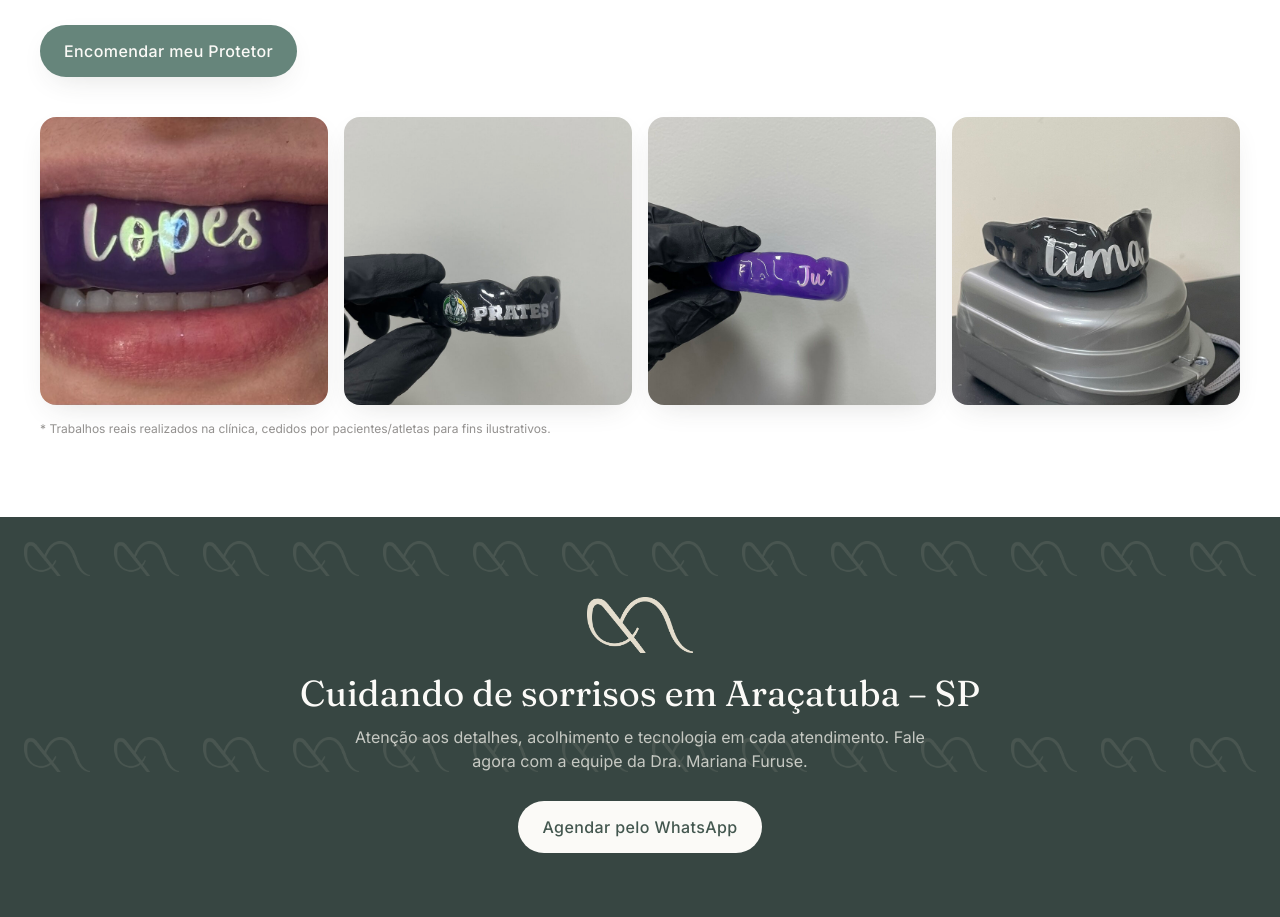
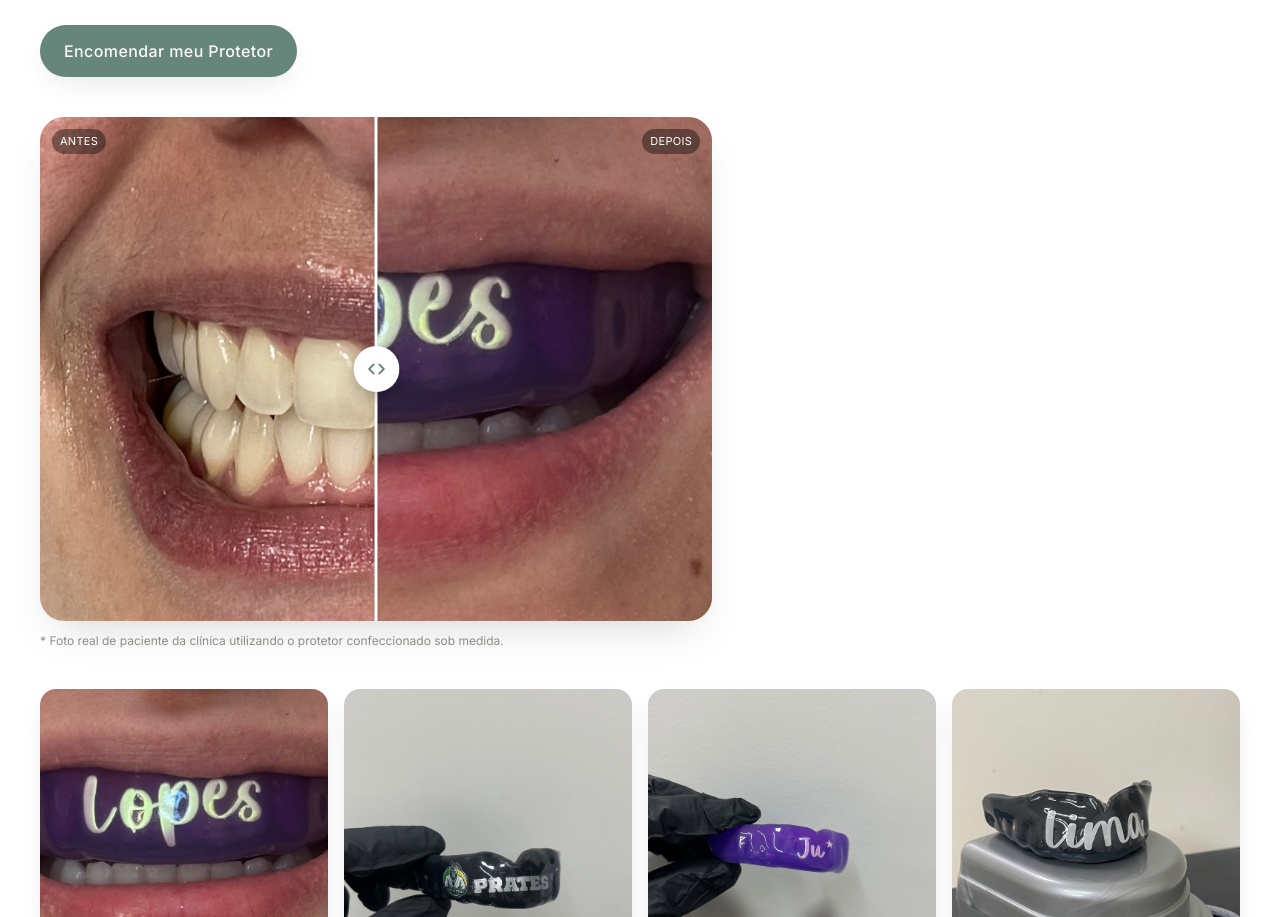
Before and after one commit to vivianggarcia/site-mariana-furuse, a website: page servicos.html in a window 1280 px wide. Shown: the part 4768-5685 px from the top of the page. Drawn offline with Linux system fonts and the light colour scheme.

Commit message:
Adiciona comparador antes/depois do Protetor Esportivo na pagina de servicos e remove da home os servicos sem foto (Canal e Restauracoes)
- Protetor Bucal Esportivo Personalizado: adiciona comparador antes/depois na secao de servicos, alem da galeria de trabalhos reais
- Home: remove da lista de servicos os cards de Endodontia (Canal) e Restauracoes Esteticas, que nao possuem foto

```diff
--- a/assets/js/main.js
+++ b/assets/js/main.js
@@ -169,14 +169,14 @@
       desc: "Alívio imediato da dor e preservação do dente natural com Raio X digital na hora.",
       cat: "canal",
       tag: "Destaque",
-      home: true
+      home: false
     },
     {
       id: "restauracoes",
       title: "Restaurações Estéticas em Resina",
       desc: "Resinas de alta tecnologia no tom exato dos seus dentes para estética e mastigação.",
       cat: "estetica",
-      home: true
+      home: false
     },
     {
       id: "estetica-lentes",
--- a/servicos.html
+++ b/servicos.html
@@ -300,6 +300,18 @@
         <a href="https://wa.me/5518996001588?text=Ol%C3%A1%20Dra.%20Mariana!%20Tenho%20interesse%20em%20Protetor%20Bucal%20Esportivo%20Personalizado." target="_blank" rel="noopener" class="btn-primary mt-7">Encomendar meu Protetor</a>
       </div>
 
+      <div class="mt-10 max-w-2xl">
+        <div class="compare shadow-soft" id="compare-protetor" style="--pos:50%">
+          <img src="assets/casos/antes-protetor.jpg" alt="Antes do protetor bucal esportivo personalizado &ndash; paciente real da Dra. Mariana Furuse, Araçatuba SP" loading="lazy" width="1400" height="1050" />
+          <img class="compare-after" src="assets/casos/depois-protetor.jpg" alt="Depois, paciente utilizando o protetor bucal esportivo personalizado feito pela Dra. Mariana Furuse em Araçatuba SP" loading="lazy" width="1400" height="1050" />
+          <div class="compare-handle"></div>
+          <span class="absolute top-3 left-3 text-[11px] tracking-wide uppercase bg-black/40 text-white px-2 py-1 rounded-full">Antes</span>
+          <span class="absolute top-3 right-3 text-[11px] tracking-wide uppercase bg-black/40 text-white px-2 py-1 rounded-full">Depois</span>
+          <input class="compare-range" type="range" min="0" max="100" value="50" aria-label="Comparar antes e depois do protetor bucal esportivo" />
+        </div>
+        <p class="mt-3 text-xs text-tinta/55">* Foto real de paciente da clínica utilizando o protetor confeccionado sob medida.</p>
+      </div>
+
       <div class="mt-10 grid grid-cols-2 lg:grid-cols-4 gap-4">
         <figure class="rounded-2xl overflow-hidden shadow-card">
           <img src="assets/casos/protetor-lopes.jpg" alt="Protetor bucal esportivo personalizado roxo com o nome Lopes, feito pela Dra. Mariana Furuse" loading="lazy" width="700" height="700" class="w-full aspect-square object-cover" />
```
